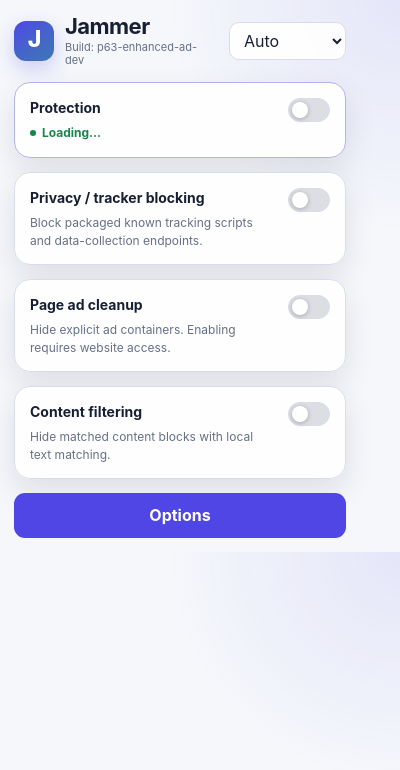
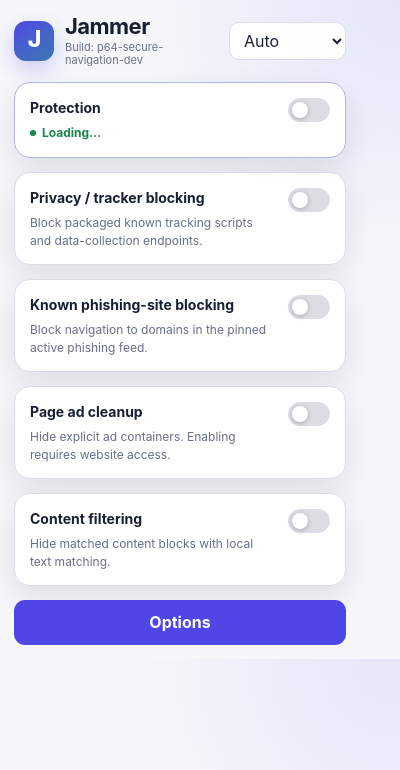
Before and after one commit to u2584604327-a11y/Jammer, a browser extension: page popup.html in a window 400 px wide. Drawn offline with Linux system fonts and the light colour scheme; files that its build step writes are made by us from their sources.

Commit message:
p64: expose phishing protection in popup

```diff
--- a/popup.html
+++ b/popup.html
@@ -13,7 +13,7 @@
       <span class="brand-mark" aria-hidden="true"><span>J</span></span>
       <div>
         <h1>Jammer</h1>
-        <p id="build-id" class="build-id">Build: p63-enhanced-ad-dev</p>
+        <p id="build-id" class="build-id">Build: p64-secure-navigation-dev</p>
       </div>
     </div>
     <select id="language-select" class="compact-select" aria-label="Language">
@@ -42,6 +42,15 @@
 
   <section class="card feature-card">
     <div class="feature-copy">
+      <label id="phishing-label" for="phishing-enabled">Known phishing-site blocking</label>
+      <p id="phishing-hint" class="muted">Block navigation to domains in the pinned active phishing feed.</p>
+      <p id="phishing-status" class="status-line"></p>
+    </div>
+    <input id="phishing-enabled" class="switch" type="checkbox">
+  </section>
+
+  <section class="card feature-card">
+    <div class="feature-copy">
       <label id="cosmetic-label" for="cosmetic-enabled">Page ad cleanup</label>
       <p id="cosmetic-hint" class="muted">Hide explicit ad containers. Enabling requires website access.</p>
       <p id="cosmetic-status" class="status-line"></p>
```
